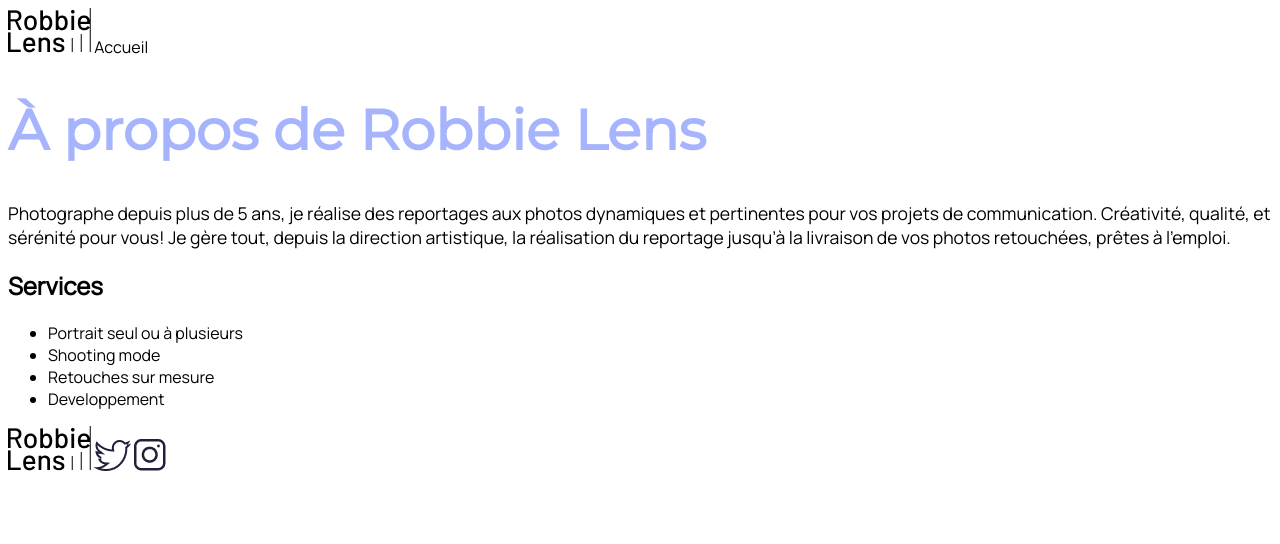
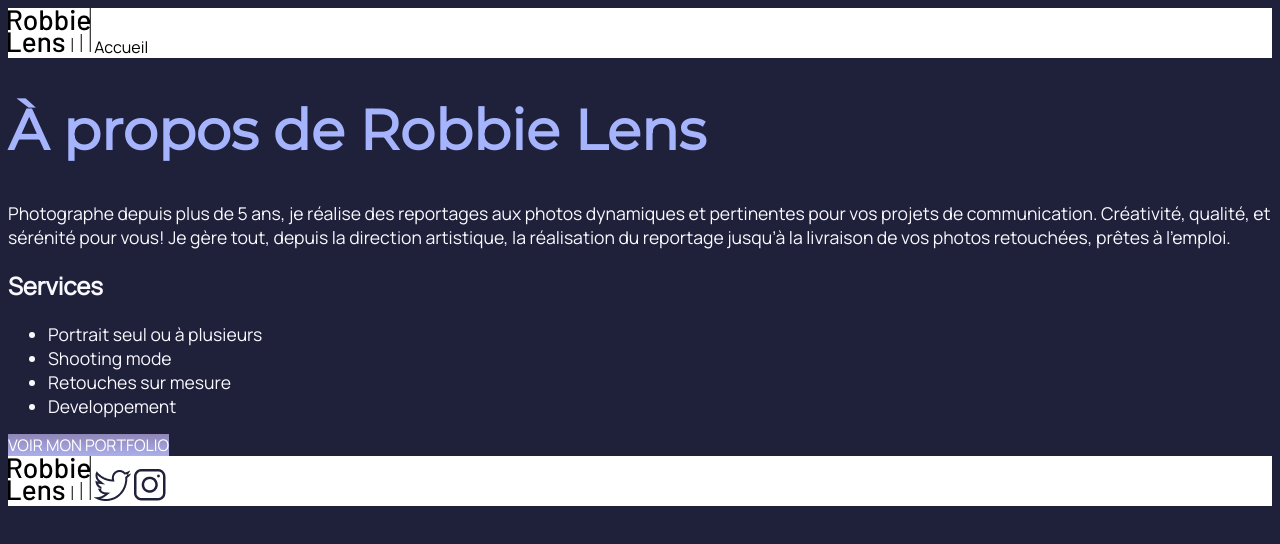
Before and after one commit to StevenLignereux/creez_votre_site_web, a plain HTML site: page a-propos.html in a window 1280 px wide. Drawn offline with Linux system fonts and the light colour scheme.

Commit message:
Ajoutez de la couleur et un fond

```diff
--- a/a-propos.html
+++ b/a-propos.html
@@ -13,7 +13,7 @@
   </head>
 
   <body>
-    <div>
+    <div class="entete">
       <a href="index.html">
         <img src="images/logo.png" alt="Logo Robbie Lens" />
       </a>
@@ -35,6 +35,9 @@
       <li>Developpement</li>
     </ul>
     <div>
+      <a href="#" class="cta">VOIR MON PORTFOLIO</a>
+    </div>
+    <div class="pied-de-page">
       <a href="index.html">
         <img src="images/logo.png" alt="Logo Robbie Lens" />
       </a>
--- a/style.css
+++ b/style.css
@@ -1,6 +1,7 @@
 body {
   font-family: "Manrope", sans-serif;
   font-size: 1em;
+  background-color: #1f2039;
 }
 
 a {
@@ -10,6 +11,7 @@ a {
 
 em {
   color: #a5b4fc;
+  font-style: normal;
 }
 
 h1 {
@@ -18,6 +20,22 @@ h1 {
   font-size: 3.5em;
 }
 
-p {
+h2 {
+  color: #f9f8ff;
+}
+
+p,
+li {
+  color: #f9f8ff;
   font-size: 1.1em;
 }
+
+.entete,
+.pied-de-page {
+  background-color: white;
+}
+
+.cta {
+  background: linear-gradient(#8e86b5, #acaeed);
+  color: white;
+}
```
Also changed, not shown: index.html (+4 -1 lines).
